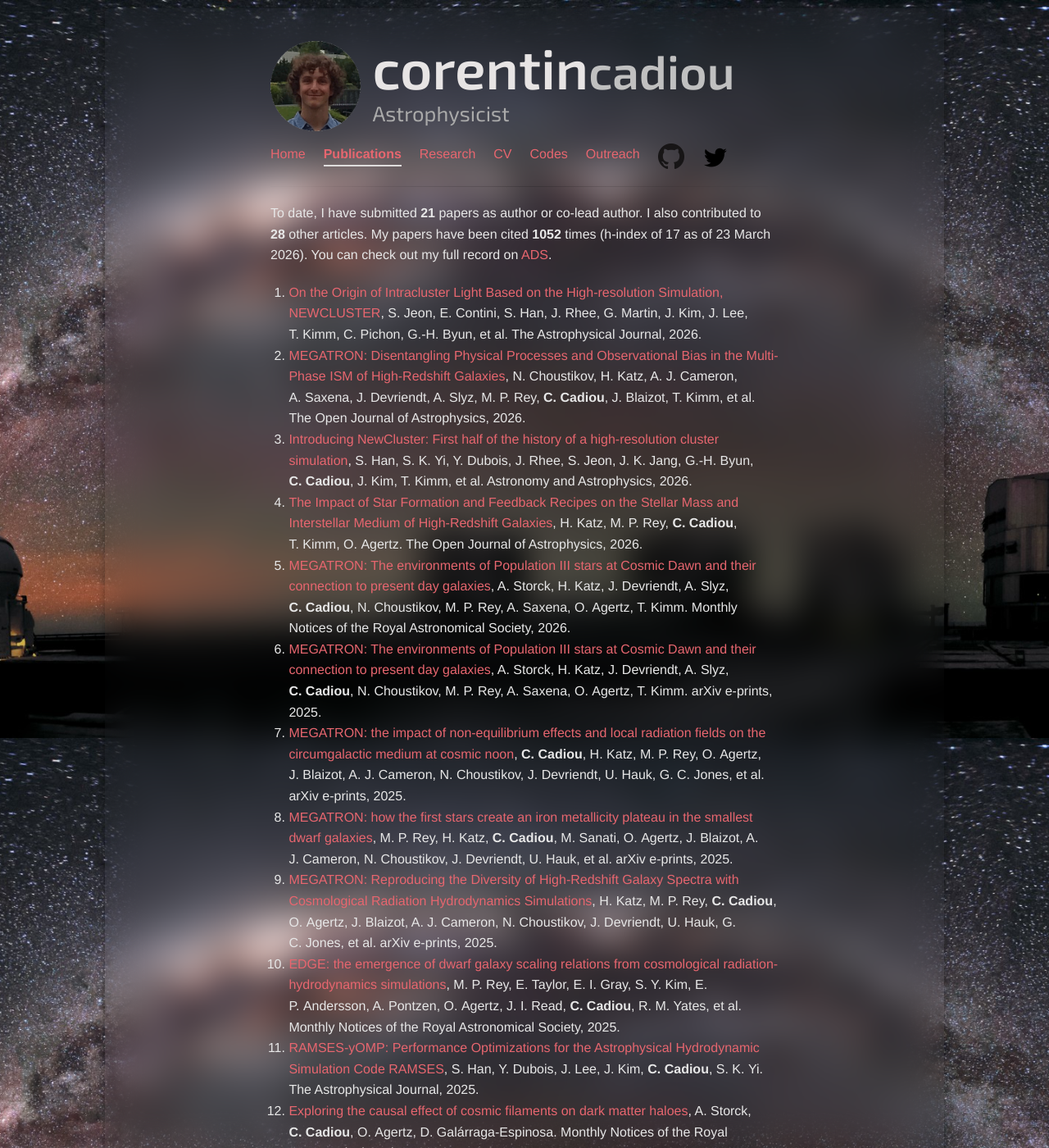
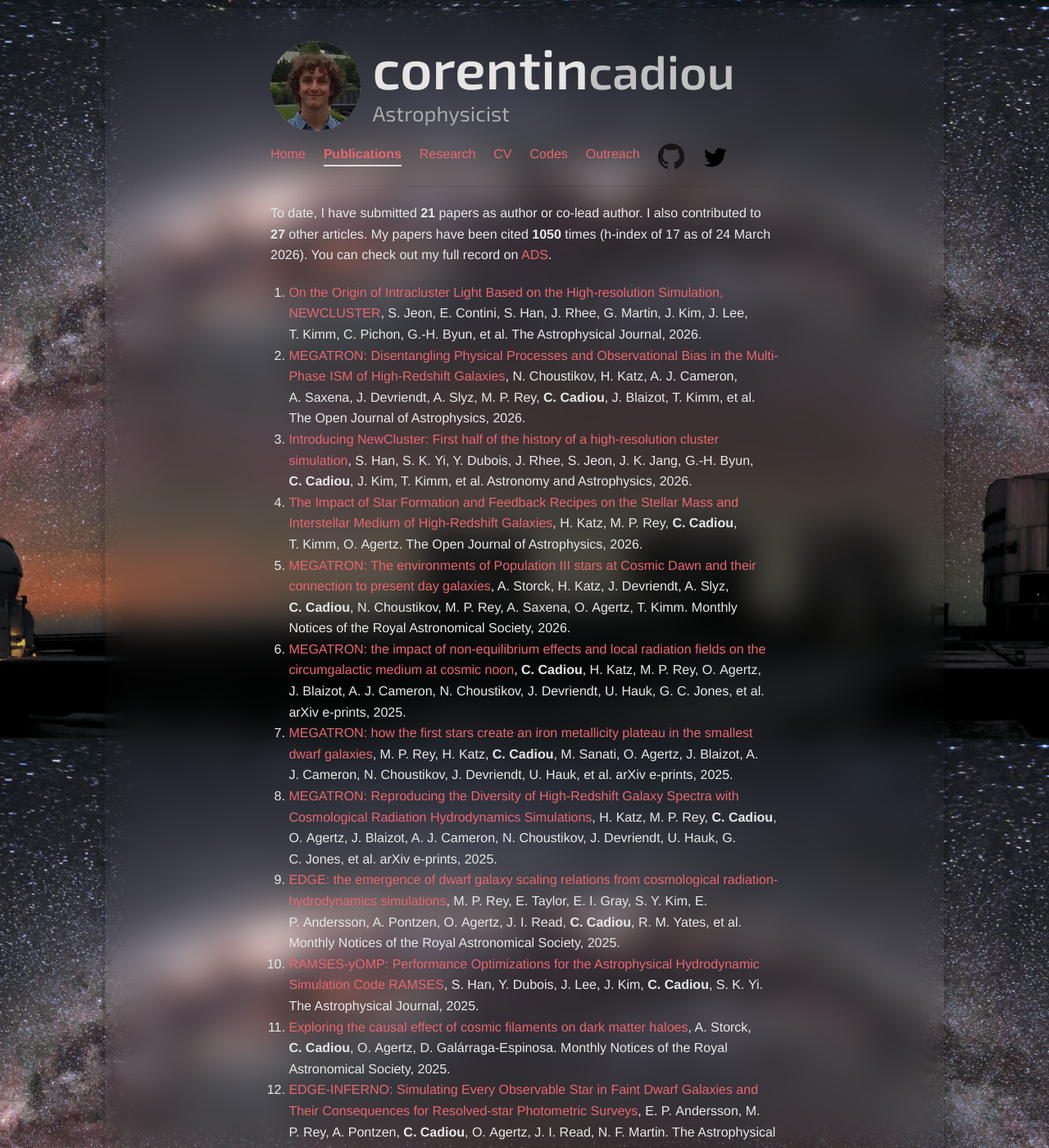
Before and after one commit to cphyc/cphyc.github.io, a Jekyll site: the page built from publications/index.html, in a window 1280 px wide and 1400 px high. Shown: the whole window at 82% size. Built offline with Jekyll 4.4.1, drawn with Linux system fonts in a browser that asks for light colours; nearby versions of some CDN libraries.

Commit message:
Update publications and CV [skip ci]
Automated update via GitHub Actions

```diff
--- a/publications/index.html
+++ b/publications/index.html
@@ -7,8 +7,8 @@ description: My Publications
 
 <p>
   To date, I have submitted <b>21</b> papers as author or co-lead author.
-  I also contributed to <b>28</b> other articles.
-  My papers have been cited <b>1052</b> times (h-index of 17 as of 23 March 2026).
+  I also contributed to <b>27</b> other articles.
+  My papers have been cited <b>1050</b> times (h-index of 17 as of 24 March 2026).
   You can check out my full record on <a href="https://ui.adsabs.harvard.edu/search/q=((author%3A%22Cadiou%2C%20C%22))%20-bibstem%3A%22zndo%22%20collection%3Aastronomy&sort=date%20desc%2C%20bibcode%20desc&p_=0" target="_blank">ADS</a>.
 </p>
 <ol>
@@ -185,42 +185,6 @@ description: My Publications
       T.&nbsp;Kimm.
 
     Monthly Notices of the Royal Astronomical Society, 2026.
-  </li>
-
-  <li>
-    <a href="https://arxiv.org/abs/2510.06853">MEGATRON: The environments of Population III stars at Cosmic Dawn and their connection to present day galaxies</a>,
-
-
-      A.&nbsp;Storck,
-
-
-      H.&nbsp;Katz,
-
-
-      J.&nbsp;Devriendt,
-
-
-      A.&nbsp;Slyz,
-
-    <b>
-      C.&nbsp;Cadiou</b>,
-
-
-      N.&nbsp;Choustikov,
-
-
-      M. P.&nbsp;Rey,
-
-
-      A.&nbsp;Saxena,
-
-
-      O.&nbsp;Agertz,
-
-
-      T.&nbsp;Kimm.
-
-    arXiv e-prints, 2025.
   </li>
 
   <li>
```
Also changed, not shown: 2 other files.
